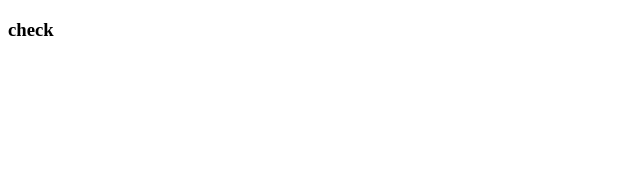
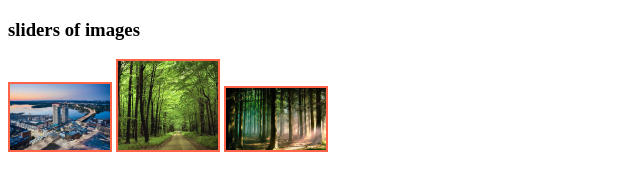
Before and after one commit to Mahfujur1910/my-fourth-repo, a plain HTML site: page index.html in a window 1280 px wide. Shown: the whole page, without its empty margins (0-640 px from the left). Drawn offline with Linux system fonts and the light colour scheme.

Commit message:
push new

```diff
--- a/index.html
+++ b/index.html
@@ -4,8 +4,14 @@
     <meta charset="UTF-8">
     <meta name="viewport" content="width=device-width, initial-scale=1.0">
     <title>my fourth repo</title>
+    <link rel="stylesheet" href="styles/sliders.css">
 </head>
 <body>
-    <h3>check</h3>
+    <h3>sliders of images</h3>
+    <img src="images/Cities.webp" alt="">
+    <img src="images/forest1.jpg" alt="">
+    <img src="images/forest2.jpg" alt="">
+
+
 </body>
 </html>
--- /dev/null
+++ b/styles/sliders.css
@@ -0,0 +1,4 @@
+img{
+    width: 100px;
+    border: 2px solid tomato;
+}
```
Also changed, not shown: images/Cities.webp (added), images/forest1.jpg (added), images/forest2.jpg (added).
